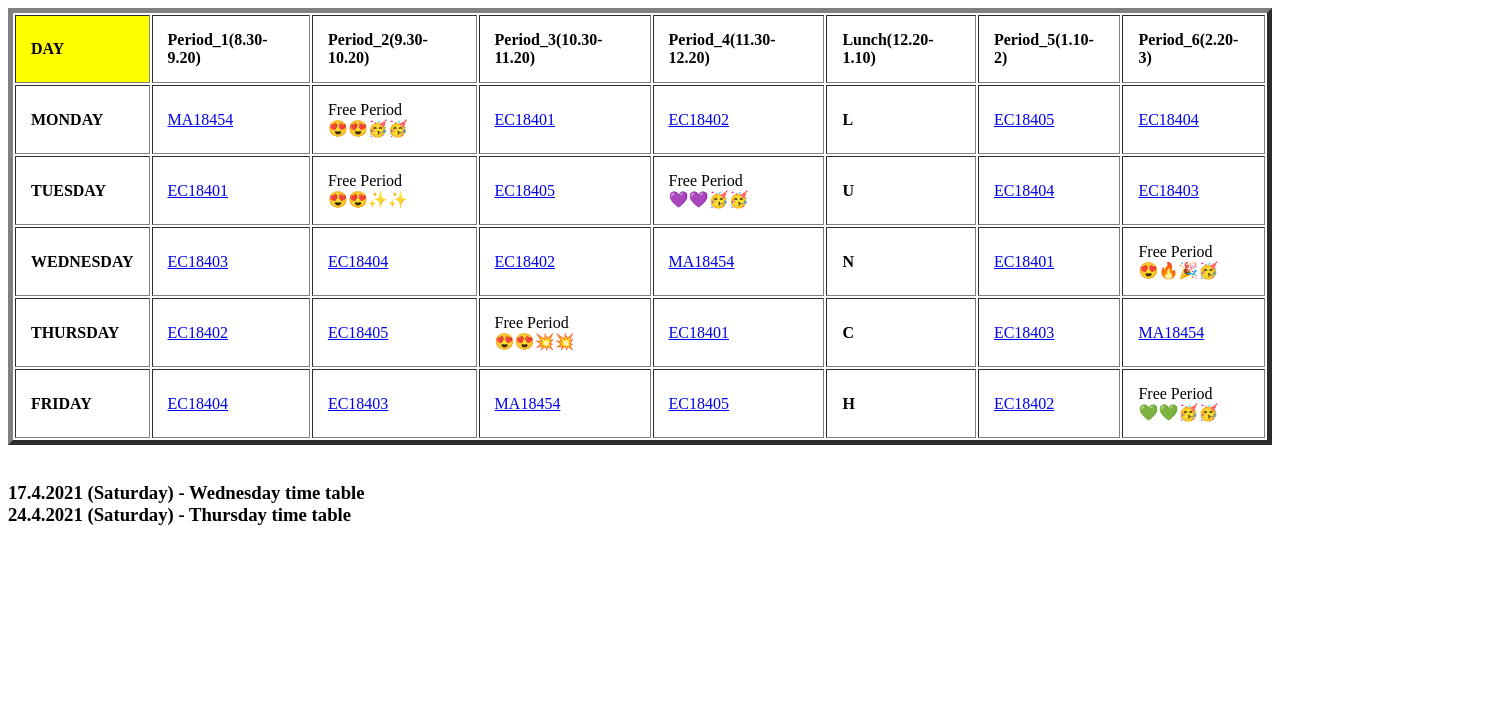
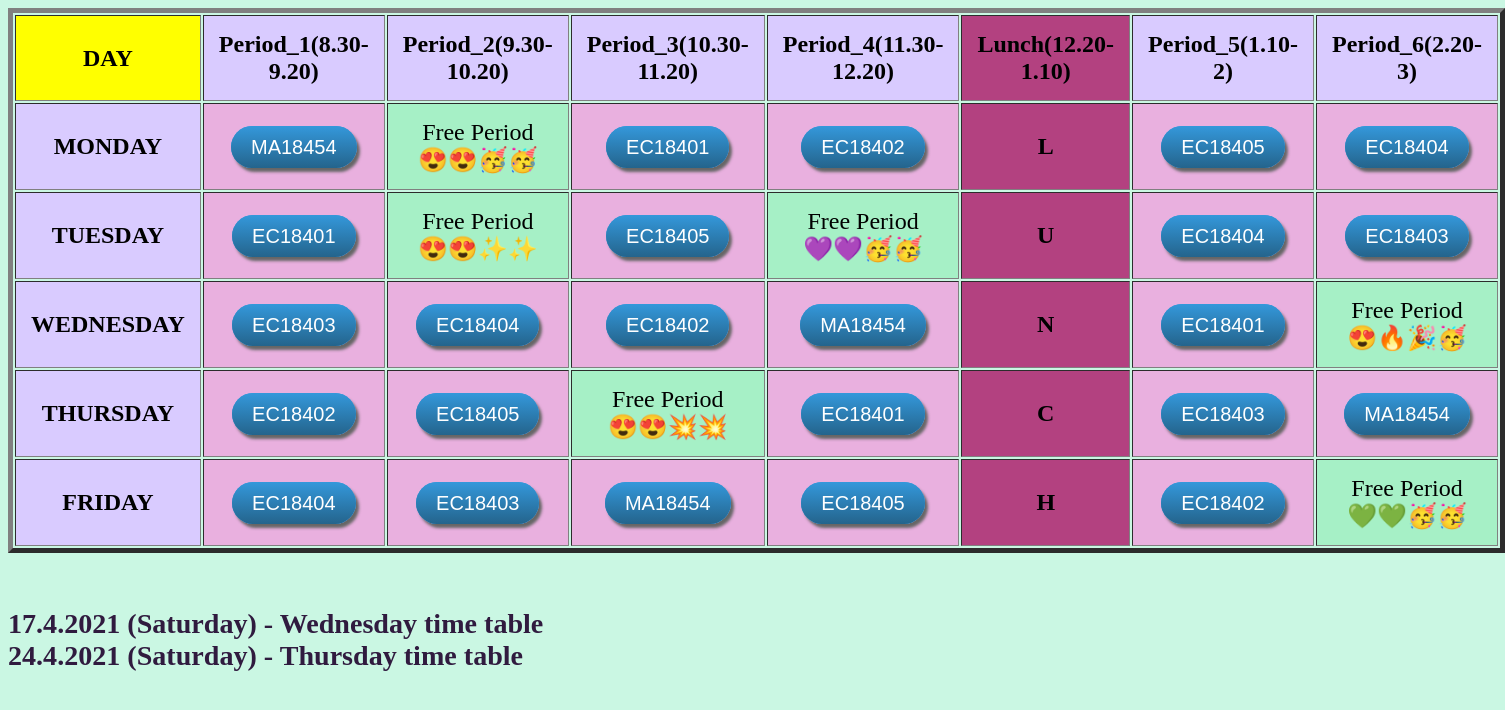
Before and after one commit to SRIBALAJY/4th_SEM_Time_Table, a plain HTML site: page index.html in a window 1280 px wide. Shown: the whole page, 1505 px wide, since content can reach past the window. Drawn offline with Linux system fonts and the light colour scheme.

Commit message:
Update and rename TT.html to index.html

```diff
--- a/TT.html
+++ b/index.html
@@ -3,8 +3,8 @@
   <head>
     <meta charset="utf-8">
     <title>Time Table</title>
-    <link rel="icon" href="images\mickeymouse.jpg">
-    <link rel="stylesheet" href="css\sty2.css">
+    <link rel="icon" href="mickeymouse.jpg">
+    <link rel="stylesheet" href="sty2.css">
   </head>
   <body>
     <table border="5" cellpadding="15px">
```
